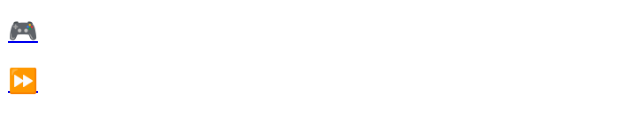
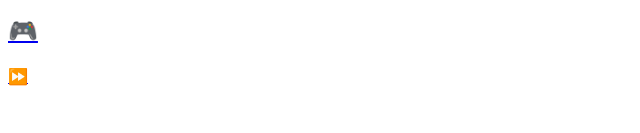
Before and after one commit to eduardo-072/torne-se-um-dev-web, a plain HTML site: page index.html in a window 1280 px wide. Shown: the part 211-344 px from the top of the page, 0-640 px from the left. Drawn offline with Linux system fonts and the light colour scheme.

Commit message:
terminando

```diff
--- a/index.html
+++ b/index.html
@@ -21,8 +21,8 @@
             <h1></h1>
 
 
-           <a href="/torne-se-um-dev-web/sobre.html"><h2>⏩</h2></a>
-
+           <!-- <a href="/torne-se-um-dev-web/sobre.html"><h2></h2></a> -->
+                <a href="/torne-se-um-dev-web/sobre.html">⏩</a>
 
     </body>
 </html>
```
